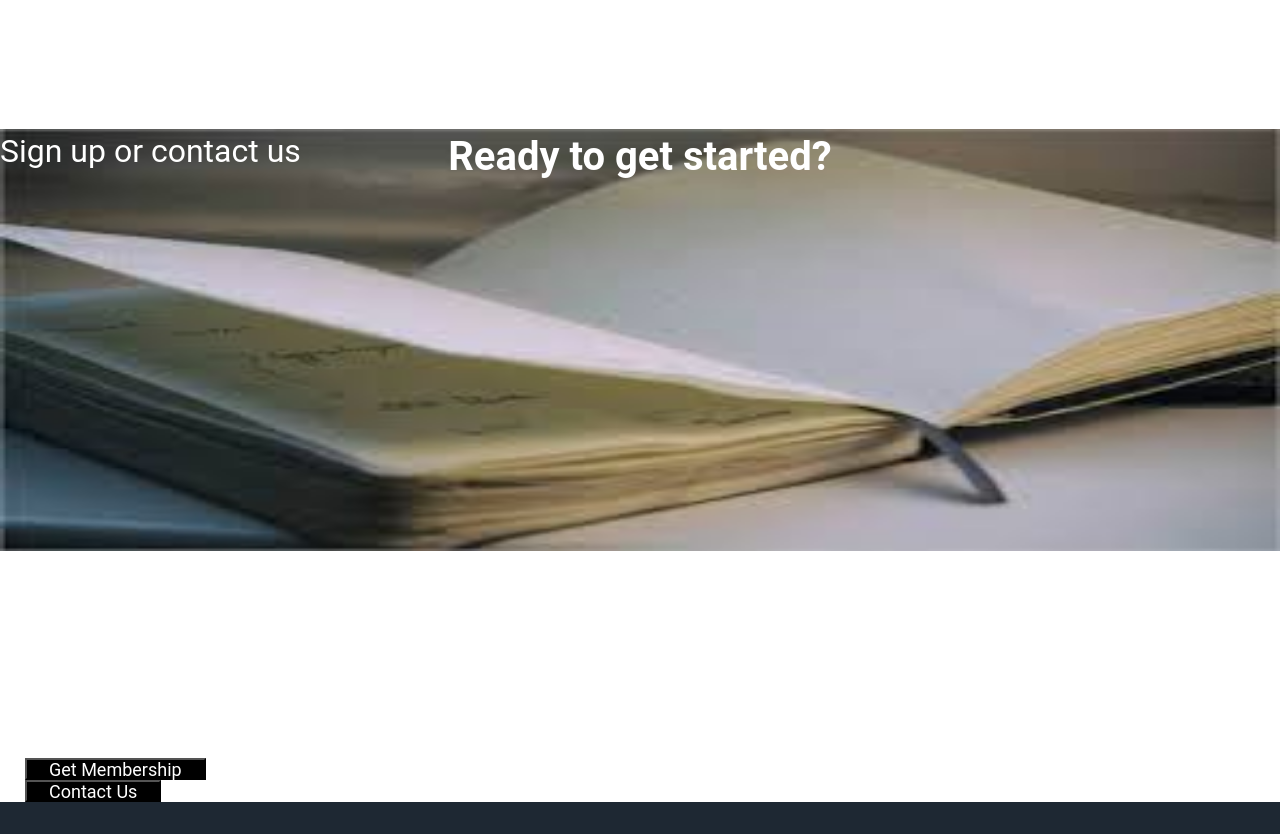
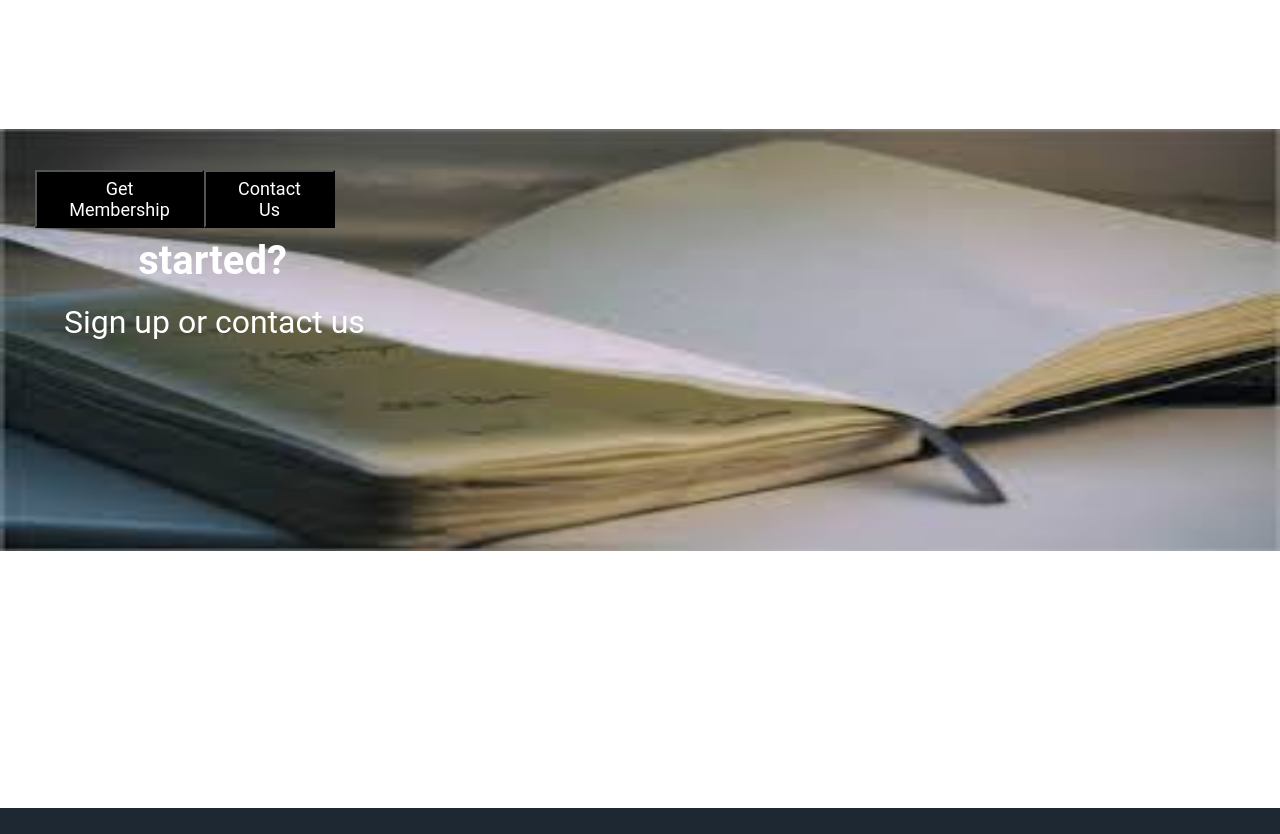
Before and after one commit to riya2308/redXhomepage, a plain HTML site: page index.html in a window 1280 px wide. Shown: the part 4810-5644 px from the top of the page. Drawn offline with Linux system fonts and the light colour scheme.

Commit message:
'committ'

```diff
--- a/index.html
+++ b/index.html
@@ -95,10 +95,12 @@
       <img src="images/4.jfif" alt="sign-up" class="bg-image" />
       <h3 class="h3">Ready to get started?</h3>
       <h4 class="h4">Sign up or contact us</h4>
-      <ul>
+      <div class="button1">
+      <ol >
         <li><button class="button2">Get Membership</button></li>
         <li><button class="button2">Contact Us</button></li>
-      </ul>
+      </ol>
+    </div>
     </div>
   </section>
 
--- a/style.css
+++ b/style.css
@@ -1,9 +1,17 @@
 @import url('https://fonts.googleapis.com/css2?family=Montserrat&display=swap');
 @import url('https://fonts.googleapis.com/css2?family=Rowdies&display=swap');
+@import url('https://fonts.googleapis.com/css2?family=Montserrat&display=swap');
+
 *{
+    max-width: 100%;
     margin: 0;
     padding: 0;
     box-sizing: border-box;
+}
+body{
+    width: 100%;
+    height: auto;
+    overflow-x: hidden;
 }
 
 nav{
@@ -77,6 +85,9 @@ nav li{
     left: 50%;
     transform: translate(-50%, -50%);
 }
+ul{
+    list-style: none;
+}
 
 .info{
     height: 340.60px;
@@ -118,6 +129,8 @@ padding:  2% 8% 0% 3.54%;
 }
 .images1{
     display: flex;
+    align-items: center;
+    justify-content: center;
 }
 
 .adventure-text{
@@ -218,13 +231,6 @@ footer ul li{
     color:#F44E3F;
 }
 
-.bg-image{
-    height: 422px;
-    width: 100%;
-    border-radius: 0px;
-    margin-bottom: 8%;
-}
-
 #text4{
     height: 48px;
 width: 327px;
@@ -277,32 +283,50 @@ mix-blend-mode: normal;
 opacity: 0.5;
 margin: 0% 0% 0% 85%;
 background: #F44E3F;
+margin-bottom: 0%;
 
 }
+.container {
+    width: 100%;
+    border-radius: 0px;
+    margin-bottom: 8%;
+    margin-bottom: 0%;
+}
 
-.button2{
+.container .bg-image{
+    height: 422px;
+    width: 100%;
+    border-radius: 0px;
+    margin-bottom: 8%;
+}
+
+
+.container .button2{
     display: flexbox;
     font-family: Roboto;
     font-style: normal;
     font-weight: normal;
     font-size: 18px;
     line-height: 21px;
-    display: flex;
     align-items: center;
     text-align: center;
-
     color: #FFFFFF;
     background-color: #000000;
-    padding: 6px 22px;
-    position: sticky;
-height: 22px;
-left: 25px;
-right: 24px;
-top: calc(50% - 22px/2 - 0.4px);
+    padding: 6px 30px;
+}
+
+ol{
+    list-style: none;
+    display: flex;
+    flex-direction: row;
+    justify-content: space-between;
+    margin-right:75%;
+    margin-left: 20px;
+    transform: translate(5%,-1000%);
 
 }
 
-.h3{
+.container .h3{
     display:block;
     font-family: Roboto;
     font-style: normal;
@@ -311,23 +335,25 @@ top: calc(50% - 22px/2 - 0.4px);
     line-height: 140.62%;
     text-align: center;
     color: #FFFFFF;
-    position: sticky;
-left: 7.08%;
-right: 70.21%;
-top: 15.88%;
-bottom: 72.75%;
+    left: 7.08%;
+    right: 70.21%;
+    height: 48px;
+    width: 327px;
+    left: 102px;
+    top: 67px;
+    transform: translate(15%,-1000%);
+    border-radius: nullpx;
 }
 
-.h4{
+.container .h4{
     font-family: Roboto;
     font-style: normal;
     font-weight: normal;
     font-size: 32px;
     line-height: 45px;
     color: #FFFFFF;
-    position: sticky;
-left: 8.89%;
-right: 68.4%;
-top: 47.63%;
-bottom: 41.23%;
+    left: 38.89%;
+    right: 68.4%;
+    top: -47.63%;
+    transform: translate(5%,-900%);
 }
```
